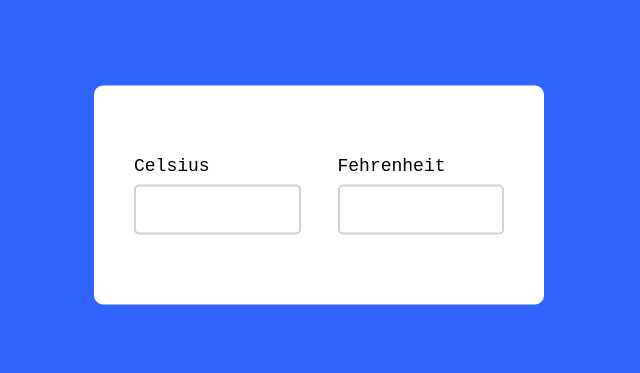
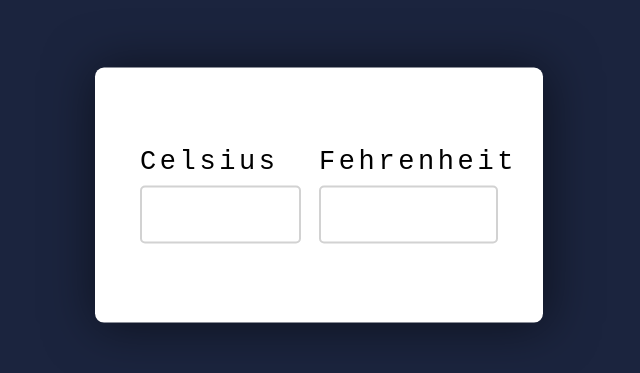
Before and after one commit to gauravgupta799/100days_JavaScript, a plain HTML site: page TempartureConverter/index.html in a window 1280 px wide. Shown: the part 205-578 px from the top of the page, without its empty margins (321-961 px from the left). Drawn offline with Linux system fonts and the light colour scheme.

Commit message:
refactor the code

```diff
--- a/TempartureConverter/script.js
+++ b/TempartureConverter/script.js
@@ -5,10 +5,8 @@ function celToFar(){
     let output = (parseFloat(celsius.value) * 9/5) + 32;
     console.log(output);
     fahrenheit.value = parseFloat(output.toFixed(2));
-    console.log(output);
 }
 function farToCel(){
     let output = (parseFloat(fahrenheit.value) - 32) * 5/9;
     celsius.value = parseFloat(output.toFixed(2));
-    console.log(output);
 }
--- a/TempartureConverter/style.css
+++ b/TempartureConverter/style.css
@@ -9,12 +9,13 @@
 }
 
 body{
-    background-color: #3164ff;
+    background-color: #1b243e;
 }
 .wrapper{
-    width: 450px;
+    width: 35vw;
     background-color: #ffffff;
-    padding: 70px 40px;
+    box-shadow:2px 2px 50px 2px rgba(0,0,0,0.5);
+    padding: 4.4rem 2.5rem;
     border-radius:0.5rem;
     position: absolute;
     top: 50%;
@@ -22,18 +23,25 @@ body{
     transform:translate(-50%, -50%);
     display: flex;
     justify-content: space-between;
+    gap:1rem;
 }
 .container{
-    width: 45%;
+    width: 50%;
+}
+label{
+    font-size:1.5rem;
+    letter-spacing:0.2rem;
 }
 input{
     width: 100%;
-    height: 50px;
+    height: 3.2rem;
     border-radius: 5px;
-    border:2px solid #d2d2d2;
+    border:0.12rem solid #d2d2d2;
     outline:none;
+    font-size:1.3rem;
+    color:#011460;
     margin-top: 0.5rem;
-    padding: 0px 10px;
+    padding: 0 0.6rem;
 }
 input:focus{
     border-color:#3164ff;
```
Also changed, not shown: TempartureConverter/index.html (+0 -1 lines).
